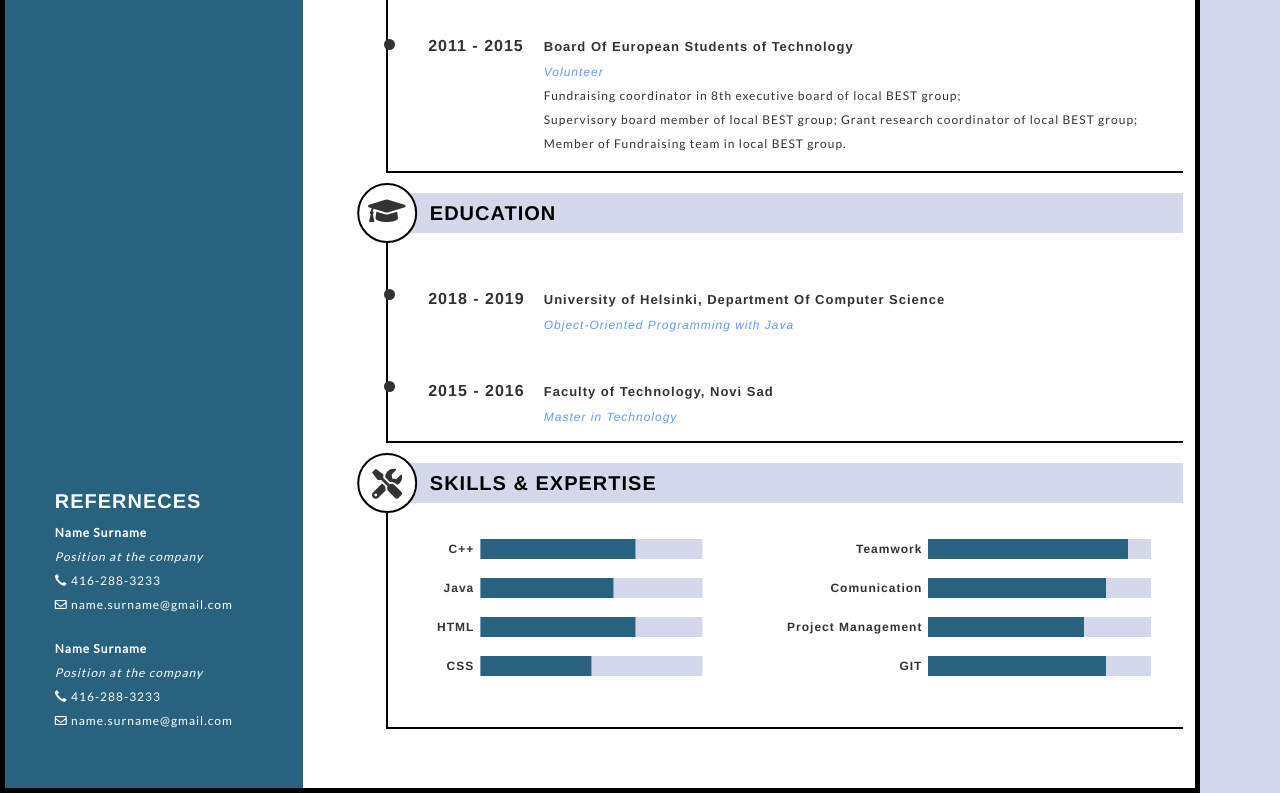
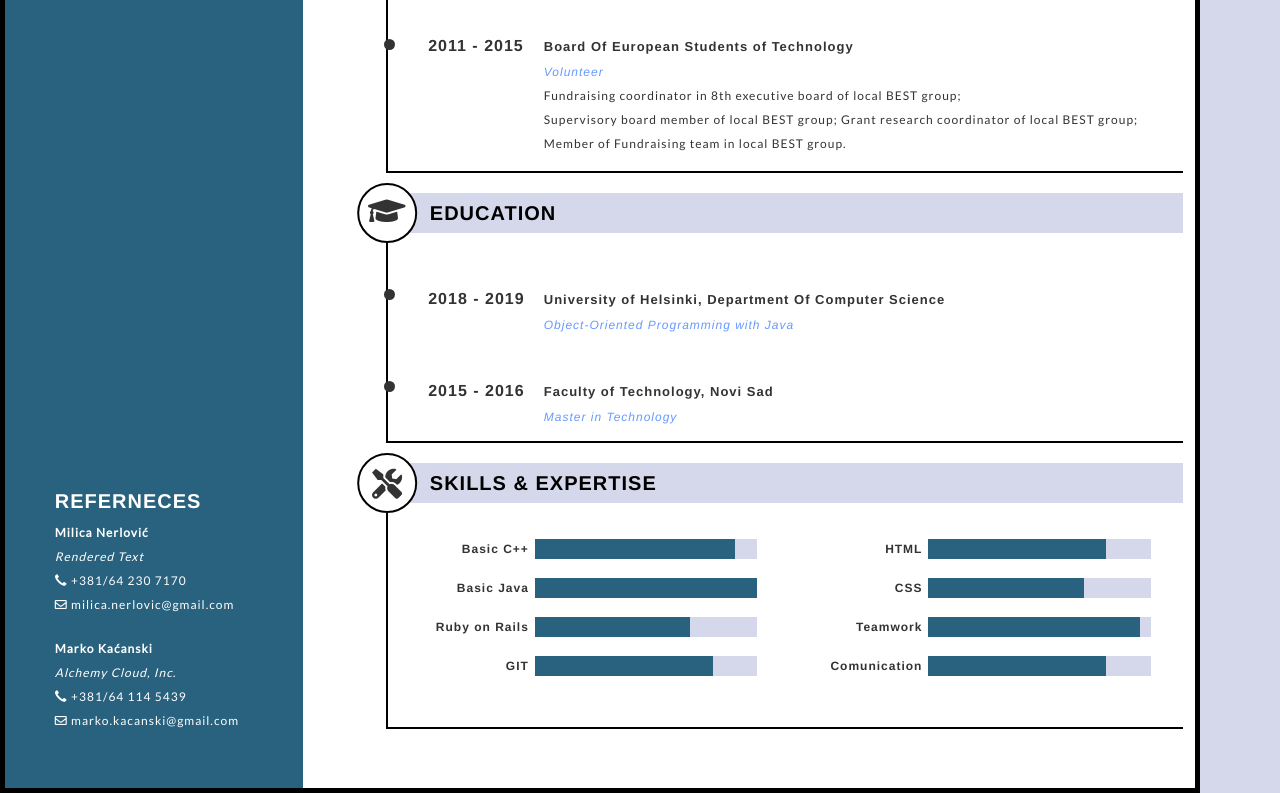
Before and after one commit to stankovicjovana/stankovicjovana.github.io, a plain HTML site: page index.html in a window 1280 px wide. Shown: the part 486-1279 px from the top of the page. Drawn offline with nearby package versions, Linux system fonts and the light colour scheme.

Commit message:
In index file in references part added real contact details. In work skills part rearanged skills and changed % in progress bars.

```diff
--- a/index.html
+++ b/index.html
@@ -38,21 +38,21 @@
 						<p class="paragrafTitle">REFERNECES</p>
 
 						<div class="ref">
-							<p class="paragrafText bolder"> Name Surname </p>
-							<p class="paragrafText italic"> Position at the company </p>
+							<p class="paragrafText bolder"> Milica Nerlović </p>
+							<p class="paragrafText italic"> Rendered Text </p>
 							<p class="paragrafText">
-							<i class="glyphicon glyphicon-earphone"></i> 416-288-3233 </p>
+							<i class="glyphicon glyphicon-earphone"></i> +381/64 230 7170 </p>
 							<p class="paragrafText">
-							<i class="far fa-envelope"></i> name.surname@gmail.com </p>
+							<i class="far fa-envelope"></i> milica.nerlovic@gmail.com </p>
 						</div>
 
 						<div class="ref">
-							<p class="paragrafText bolder"> Name Surname </p>
-							<p class="paragrafText italic"> Position at the company </p>
+							<p class="paragrafText bolder"> Marko Kaćanski </p>
+							<p class="paragrafText italic"> Alchemy Cloud, Inc. </p>
 							<p class="paragrafText">
-							<i class="glyphicon glyphicon-earphone"></i> 416-288-3233 </p>
+							<i class="glyphicon glyphicon-earphone"></i> +381/64 114 5439 </p>
 							<p class="paragrafText">
-							<i class="far fa-envelope"></i> name.surname@gmail.com </p>
+							<i class="far fa-envelope"></i> marko.kacanski@gmail.com </p>
 						</div>
 
 			</div>
@@ -171,18 +171,34 @@
 						<ul class="skillsBar right">
 						<!--c++ skill-->
 							<li class="skill">
-								<p class="paragrafText">C++<p>
+								<p class="paragrafText">Basic C++<p>
 								<div class="myProgress">
 									<div class="bar cpp"></div>
 								</div>
 							</li>
 							<!--java skill-->
 							<li class="skill">
-								<p class="paragrafText">Java<p>
+								<p class="paragrafText">Basic Java <p>
 								<div class="myProgress">
 									<div class="bar java"></div>
 								</div>
 							</li>
+							<!--Rubi on rails skill-->
+							<li class="skill">
+								<p class="paragrafText">Ruby on Rails<p>
+								<div class="myProgress">
+									<div class="bar rails"></div>
+								</div>
+							</li>
+							<!--git skill-->
+							<li class="skill">
+								<p class="paragrafText"> GIT <p>
+								<div class="myProgress">
+									<div class="bar gitSkill"></div>
+								</div>
+							</li>
+						</ul>
+						<ul class="skillsBar left">
 							<!--HTML skill-->
 							<li class="skill">
 								<p class="paragrafText">HTML<p>
@@ -190,6 +206,7 @@
 									<div class="bar html"></div>
 								</div>
 							</li>
+
 							<!--css skill-->
 							<li class="skill">
 								<p class="paragrafText">CSS<p>
@@ -197,8 +214,7 @@
 									<div class="bar css"></div>
 								</div>
 							</li>
-						</ul>
-						<ul class="skillsBar left">
+
 							<!--temawork skill-->
 							<li class="skill">
 								<p class="paragrafText">Teamwork<p>
@@ -213,20 +229,7 @@
 									<div class="bar comunication"></div>
 								</div>
 							</li>
-							<!--Project Management skill-->
-							<li class="skill">
-								<p class="paragrafText"> Project Management<p>
-								<div class="myProgress">
-										<div class="bar projectManagement"></div>
-								</div>
-							</li>
-							<!--skill-->
-							<li class="skill">
-								<p class="paragrafText"> GIT <p>
-								<div class="myProgress">
-										<div class="bar someSkill"></div>
-								</div>
-							</li>
+
 						</ul>
 					</div>
 				</div>
--- a/style.css
+++ b/style.css
@@ -7,7 +7,7 @@ html {
 
 body {
 	position: relative;
-  height: 100%;
+  	height: 100%;
 	width: 1200px;
 	margin: 0 auto;
 	background-color: #F6F7F7;
@@ -87,8 +87,6 @@ div {
 	font-size: 20px;
 	margin: 0px;
  	font-weight: bold;
-
-
 }
 
 .paragrafText {
@@ -102,14 +100,13 @@ div {
 }
 
 .leftSidePart {
-		width: 25%;
-		height: 100%;
+	width: 25%;
+	height: 100%;
     padding-left: 20px;
     margin: 0 auto;
     position: absolute;
-
     color: white;
-		background-color:#29627e;
+	background-color:#29627e;
 }
 
 
@@ -194,7 +191,7 @@ div .innerSide {
 }
 
 .right {
-	transform: translate(-14%, 0%);
+	transform: translate(0%, 0%);
 }
 
 .skill {
@@ -227,34 +224,34 @@ div .innerSide {
 }
 
 .cpp {
-	width:70%;
+	width:90%;
 }
 
 .java {
-	width: 60%;
+	width: 100%;
 }
 
 .html {
+	width: 80%;
+}
+
+.css {
 	width: 70%;
 }
 
-.css {
-	width: 50%;
-}
-
 .teamwork {
-	width:90%;
+	width: 95%;
 }
 
 .comunication {
 	width:80%;
 }
 
-.projectManagement {
+.rails {
 	width:70%;
 }
 
-.someSkill {
+.gitSkill {
 	width:80%;
 }
 .circle {
```
Lines whose indentation alone changed are shown as unchanged.
